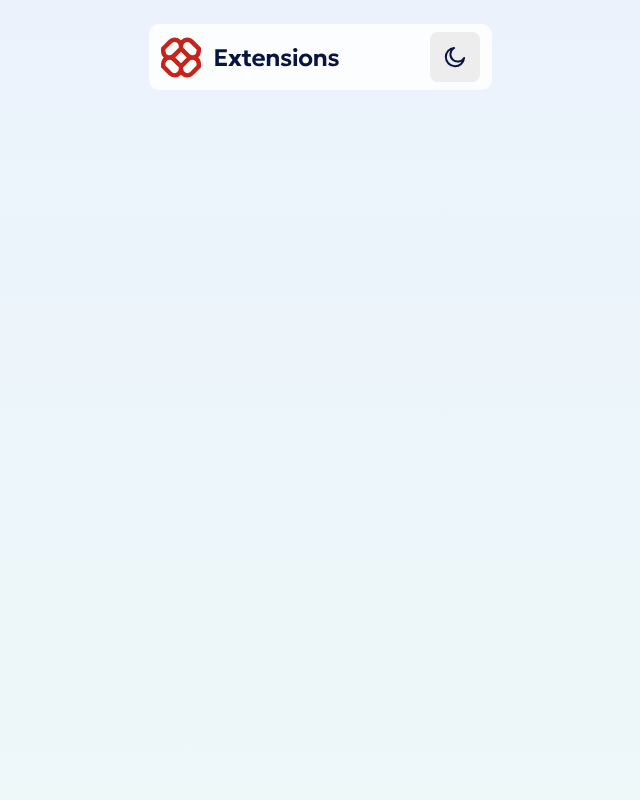
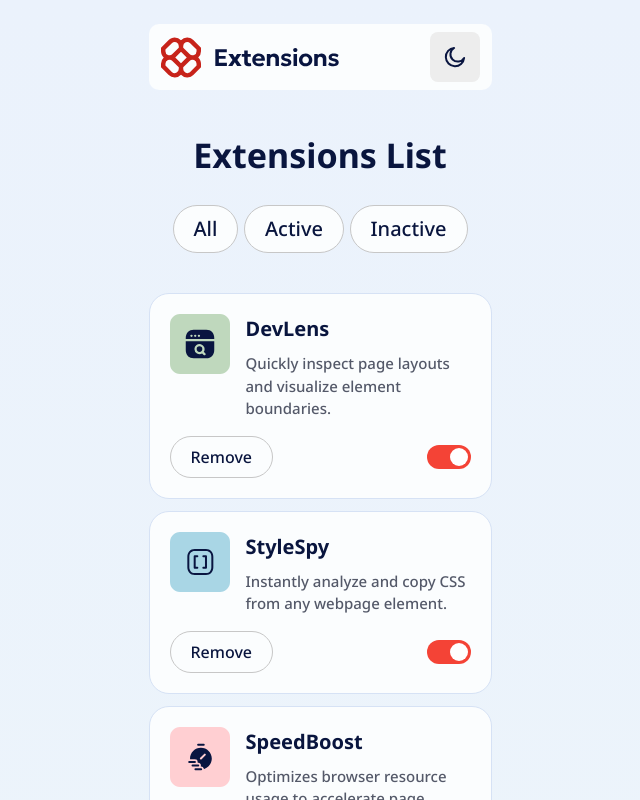
Before and after one commit to Davichobits/browser-extension-manager, a React (Vite) app: page / in a window 1280 px wide. Shown: the top 800 px of the page, without its empty margins (320-960 px from the left). Built offline with nearby package versions, Linux system fonts and the light colour scheme.

Commit message:
feat: add FilterContext and refactor components to use it; integrate rsuite for UI elements

```diff
--- a/package.json
+++ b/package.json
@@ -13,6 +13,7 @@
     "@tailwindcss/vite": "^4.1.11",
     "react": "^19.1.0",
     "react-dom": "^19.1.0",
+    "rsuite": "^5.83.1",
     "tailwindcss": "^4.1.11"
   },
   "devDependencies": {
--- a/src/App.jsx
+++ b/src/App.jsx
@@ -1,19 +1,22 @@
 import { useState } from "react";
-import { Header } from "./components/header"
-import { ThemeContext } from "./contexts/themeContext"
+import { Header, Filter, CardContainer } from "./components"
+import { FilterContext } from "./contexts/filterContext"
 
 function App() {
 
-  const [isDark, setIsDark] = useState(false);
+  // Estado del FilterContext
+  const [filter, setFilter] = useState('All');
 
   return (
-    <ThemeContext value={{isDark, setIsDark}}>
-      <main className="flex flex-col items-center light-gradient dark:dark-gradient h-screen">
+    <FilterContext value={{filter, setFilter}}>
+      <main className="flex flex-col items-center light-gradient dark:dark-gradient h-auto text-Neutral-900 dark:text-Neutral-0">
         <section className="w-[343px] my-6">
           <Header />
+          <Filter />
+          <CardContainer />
         </section>
       </main>
-    </ThemeContext>
+    </FilterContext>
   )
 }
 
--- /dev/null
+++ b/src/components/button.jsx
@@ -0,0 +1,6 @@
+
+export const Button = ({children, textSmall, handleClick}) => {
+  return (
+    <button onClick={handleClick} className={`border border-Neutral-300 bg-Neutral-0 px-5 py-2 rounded-full ${textSmall ? 'text-[16px]': 'text-[20px]'} hover:bg-Red-500 hover:text-Neutral-0 cursor-pointer dark:bg-Neutral-700 dark:border-Neutral-600 dark:hover:text-Neutral-900`}>{children}</button>
+  )
+}
--- /dev/null
+++ b/src/components/card-container.jsx
@@ -0,0 +1,31 @@
+import { useState, useContext } from 'react'
+import data from '../../data.json'
+import { Card } from './card'
+import { FilterContext } from '../contexts/filterContext'
+
+export const CardContainer = () => {
+  const [extensions, setExtensions] = useState(data);
+
+  const filterState = useContext(FilterContext);
+
+  let filteredExtensions;
+
+  if (filterState.filter === 'Active') {
+    filteredExtensions = extensions.filter(extension => extension.isActive);
+  } else if (filterState.filter === 'Inactive') {
+    filteredExtensions = extensions.filter(extension => !extension.isActive);
+  } else {
+    filteredExtensions = extensions;
+  }
+
+
+  return (
+    <section className='flex flex-col gap-3'>
+      {
+        filteredExtensions.map(extension =>(
+          <Card key={extension.name} setExtensions={setExtensions} extensions={extensions} {...extension} />
+        ))
+      }
+    </section>
+  )
+}
--- /dev/null
+++ b/src/components/card.jsx
@@ -0,0 +1,35 @@
+import { Button } from "./Button"
+import { Toggle } from 'rsuite';
+import 'rsuite/Toggle/styles/index.css';
+
+export const Card = ({logo, name, description, isActive, setExtensions, extensions }) => {
+
+  const handleToggle = () => {
+    setExtensions(extensions.map(extension =>
+      extension.name === name
+        ? { ...extension, isActive: !extension.isActive }
+        : extension));
+  }
+
+  const handleRemove = () => {
+    setExtensions(extensions.filter(extension => extension.name !== name));
+  }
+
+  return (
+    <div className="bg-Neutral-0 dark:bg-Neutral-700 border border-Neutral-200 rounded-[20px] p-[20px]">
+
+      <div className="flex items-start gap-4 mb-4">
+        <img src={logo} alt="" />
+        <div>
+          <h2 className="text-[20px] font-bold mb-2">{name}</h2>
+          <p className="text-Neutral-600 dark:text-Neutral-300 text-[15px]">{description}</p>
+        </div>
+      </div>
+
+      <div className="flex items-center justify-between">
+        <Button handleClick={handleRemove} textSmall >Remove</Button>
+        <Toggle onClick={handleToggle} checked={isActive} color="red" />
+      </div>
+    </div>
+  )
+}
--- /dev/null
+++ b/src/components/filter.jsx
@@ -0,0 +1,24 @@
+import { Button } from "./Button"
+import { useContext } from "react";
+import { FilterContext } from "../contexts/filterContext";
+
+export const Filter = () => {
+
+  const {setFilter} = useContext(FilterContext);
+
+  const handleClick = (event) => {
+    setFilter(event.target.textContent);
+  }
+
+  return (
+    <div className="mb-10">
+      <p className="text-center text-[34px] font-bold mb-6">Extensions List</p>
+      <div className="flex place-content-between px-6">
+
+        <Button handleClick={handleClick}>All</Button>
+        <Button handleClick={handleClick}>Active</Button>
+        <Button handleClick={handleClick}>Inactive</Button>
+      </div>
+    </div>
+  )
+}
--- a/src/components/header.jsx
+++ b/src/components/header.jsx
@@ -1,5 +1,4 @@
-import { useEffect, useContext } from "react";
-import { ThemeContext } from "../contexts/themeContext";
+import { useEffect, useState } from "react";
 
 import Logo from "../assets/images/logo.svg";
 import LogoDark from '../assets/images/logo-dark.svg'
@@ -8,7 +7,7 @@ import MoonLogo from "../assets/images/icon-moon.svg";
 
 export const Header = () => {
 
-  const {isDark, setIsDark} = useContext(ThemeContext)
+  const [isDark, setIsDark] = useState(localStorage.getItem('theme') === 'dark');
 
   useEffect(() => {
     const savedTheme = localStorage.getItem('theme');
@@ -20,12 +19,12 @@ export const Header = () => {
   const handleClick = () => {
     const html = document.documentElement;
     const isDarkChanged = html.classList.toggle('dark');
+    setIsDark(isDarkChanged);
     localStorage.setItem('theme', isDarkChanged ? 'dark' : 'light');
-    setIsDark(isDarkChanged);
   };
 
   return (
-    <header className="bg-Neutral-0 dark:bg-Neutral-800 text-neutral-100 h-[66px] px-3 py-2 flex place-content-between items-center rounded-[10px]">
+    <header className="bg-Neutral-0 dark:bg-Neutral-800 text-neutral-100 h-[66px] px-3 py-2 flex place-content-between items-center rounded-[10px] mb-10">
       <img src={isDark ? LogoDark : Logo } alt="Logo" />
       <button
         onClick={handleClick}
--- /dev/null
+++ b/src/components/index.js
@@ -0,0 +1,5 @@
+export { Header } from "./header";
+export { Filter } from "./filter";
+export { Button } from "./Button";
+export { Card } from "./card";
+export { CardContainer } from "./card-container";
--- /dev/null
+++ b/src/contexts/filterContext.jsx
@@ -0,0 +1,3 @@
+import { createContext } from "react";
+
+export const FilterContext = createContext('All');
--- a/src/contexts/themeContext.jsx
+++ /dev/null
@@ -1,3 +0,0 @@
-import { createContext } from "react";
-
-export const ThemeContext = createContext('dark');
```
Also changed, not shown: 1 other file (tests, documents, lock files or other folders).
